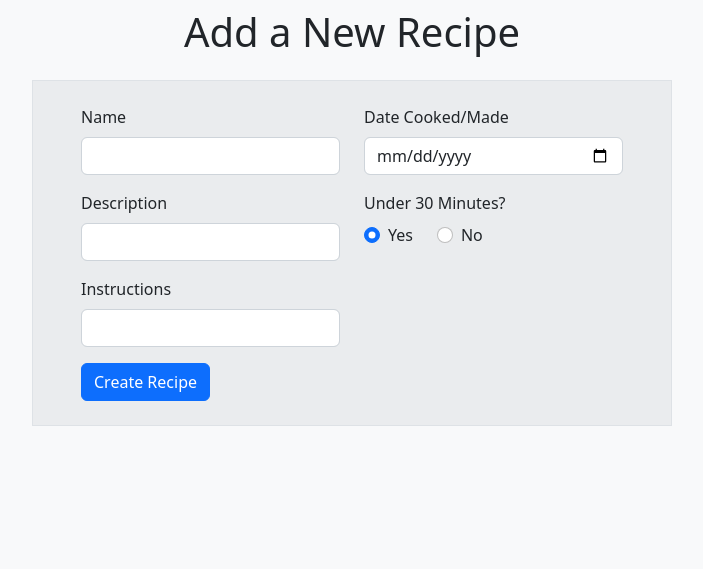
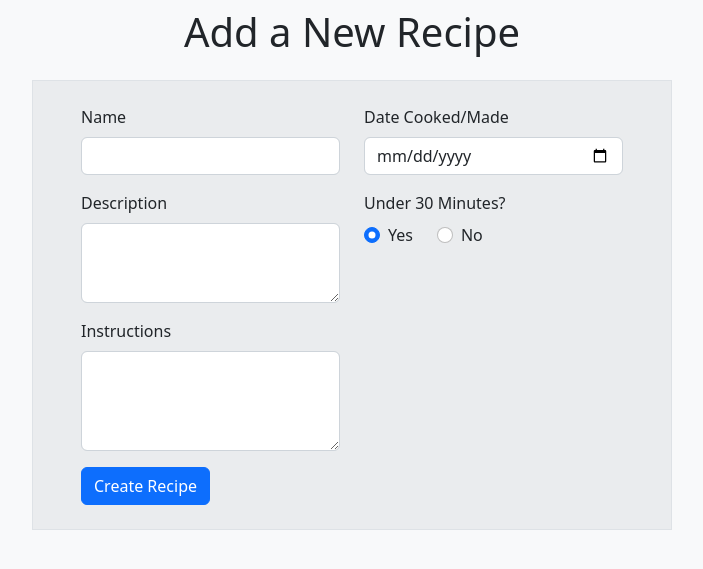
Before and after one commit to GrantLicata/recipes, a Flask app: page /recipes/new in a window 1280 px wide. Shown: the part 56-625 px from the top of the page, without its empty margins (288-991 px from the left). Run offline with Flask 2, Linux system fonts and the light colour scheme.

Commit message:
More adjustments.

```diff
--- a/flask_app/templates/new_recipe.html
+++ b/flask_app/templates/new_recipe.html
@@ -46,32 +46,30 @@
 
       <div class="container d-flex">
         <div class="container">
-          <!-- DETAIL 1 -->
+
           <div class="mb-3">
               <label for="name" class="form-label">Name</label>
               <input type="text" class="form-control" name="name">
           </div>
 
-          <!-- DETAIL 2 -->
           <div class="mb-3">
               <label for="description" class="form-label">Description</label>
-              <input type="text" class="form-control" name="description">
+              <!-- <input type="text" class="form-control" name="description"> -->
+              <textarea class="form-control" name="description" style="height: 80px"></textarea>
           </div>
 
-          <!-- DETAIL 3 -->
           <div class="mb-3">
             <label for="instructions" class="form-label">Instructions</label>
-            <input type="text" class="form-control" name="instructions">
+            <textarea class="form-control" name="instructions" style="height: 100px"></textarea>
           </div>
+
         </div>
         <div class="container">
-          <!-- DETAIL 4 -->
           <div class="mb-3">
             <label for="date_cooked" class="form-label">Date Cooked/Made</label>
             <input type="date" class="form-control" name="date_cooked">
           </div>
 
-          <!-- Under 30 -->
           <div class="mb-3">
             <label for="under_30_container" class="form-label">Under 30 Minutes?</label>
             <div class="d-flex">
--- a/flask_app/templates/recipe.html
+++ b/flask_app/templates/recipe.html
@@ -43,10 +43,6 @@
 
         <!-- Card -->
         <div class="border p-3 border-secondary bg-light">
-            <!-- <p><strong>Description: </strong>{{ recipe.description }}</p>
-            <p><strong>Under 30 Minutes?: </strong>{{ recipe.under_30 }}</p>
-            <p><strong>Instructions: </strong>{{ recipe.instructions }}</p>
-            <p><strong>Date Made: </strong>{{ recipe.date_cooked }}</p> -->
             <table class="table mt-4">
               <tbody>
                   <tr>
```
